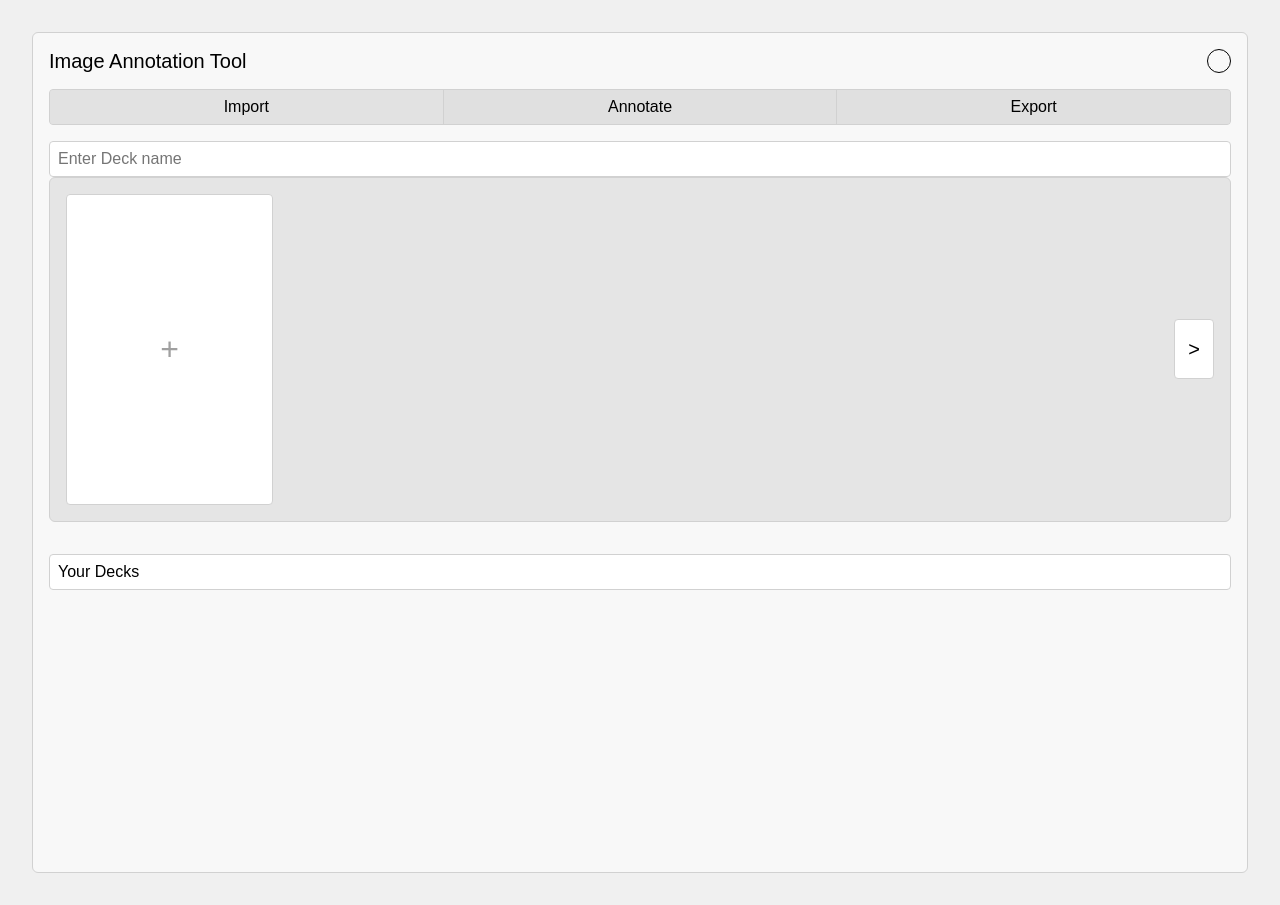
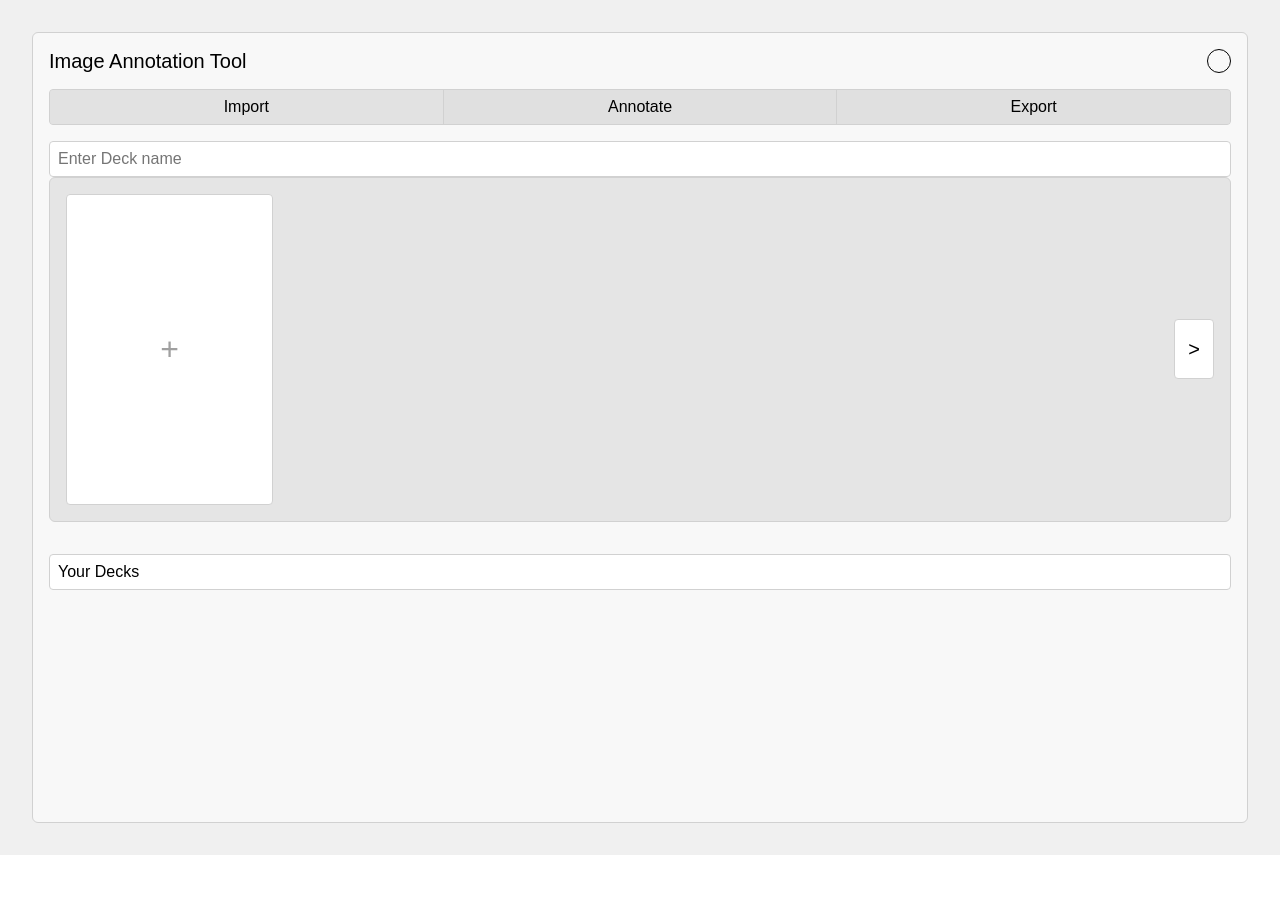
Before and after one commit to ZaynUH/annotation-tool, a Next.js app: page /upload in a window 1280 px wide. After the commit the page ends 855 px from the top, so only its background shows below. Built offline with nearby package versions, Linux system fonts and the light colour scheme.

Commit message:
css update

```diff
--- a/styles/UploadPage.module.css
+++ b/styles/UploadPage.module.css
@@ -164,7 +164,7 @@
   gap: 1rem;
   margin-top: 1rem;
   justify-content: space-between;
-  min-height: 250px;
+  min-height: 200px;
 }
 
 .deck {
```
